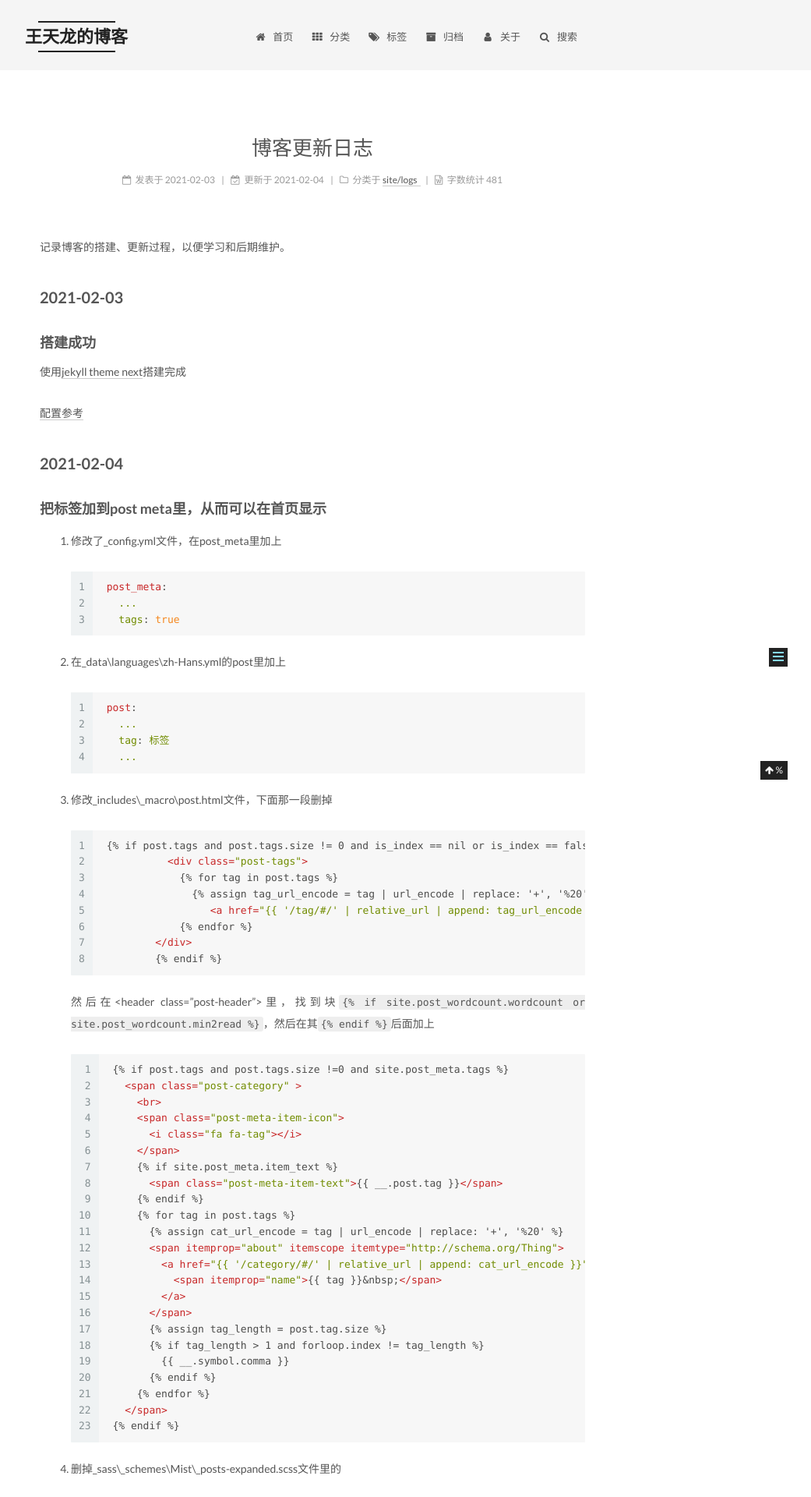
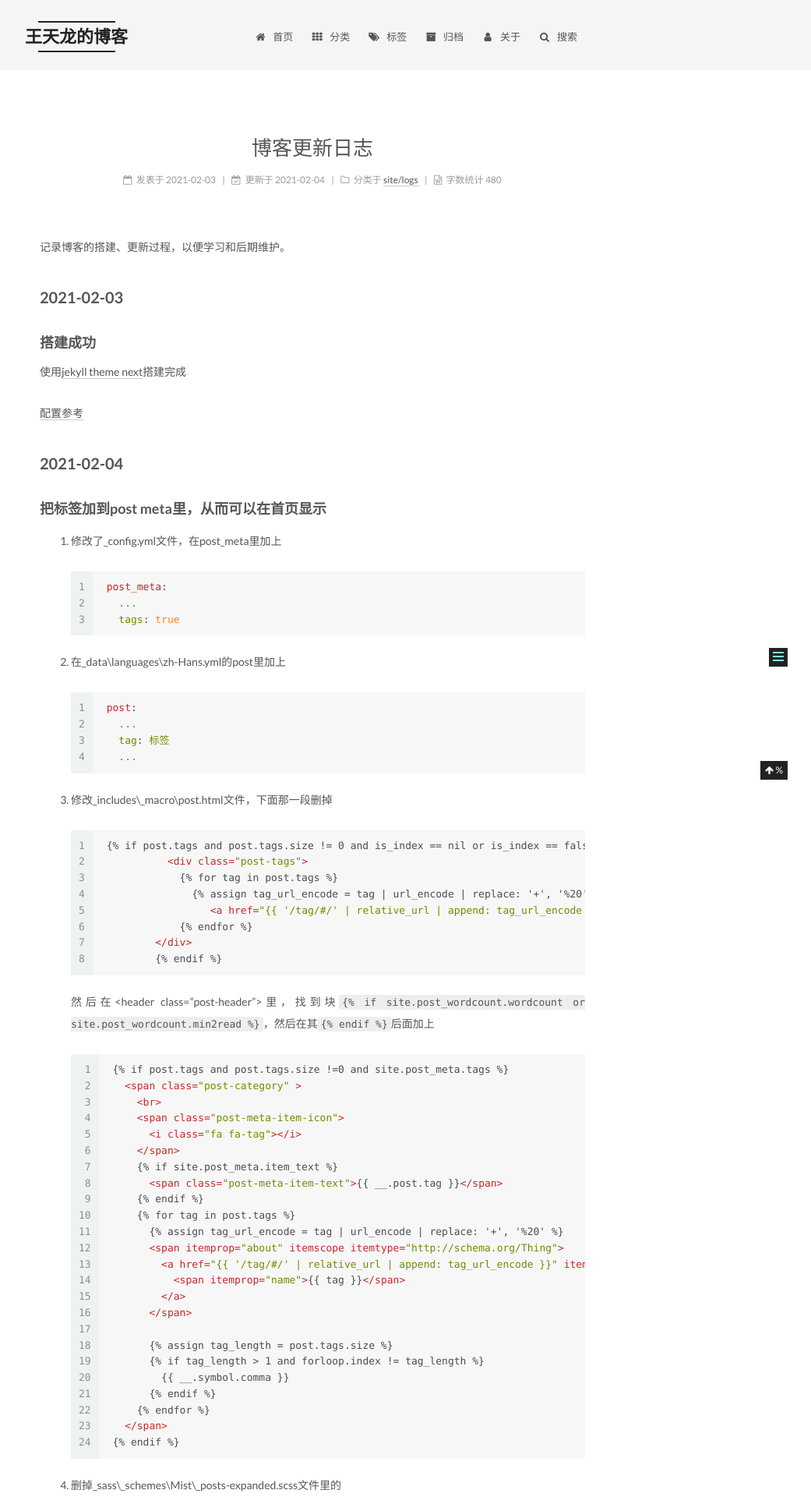
Before and after one commit to wangtl175/wangtl175.git.io, a Jekyll site: the page built from _posts/2021-02-03-update_logs.md, in a window 1280 px wide. Shown: the top 1920 px of the page at 78% size, without its empty margins (239-1280 px from the left). Built offline with Jekyll 4.4.1, drawn with Linux system fonts in a browser that asks for light colours; comment, search, counter and statistics services are not loaded.

Commit message:
fix bugs

````diff
--- a/_includes/_macro/post.html
+++ b/_includes/_macro/post.html
@@ -102,7 +102,7 @@
                 {% assign cat_url_encode = cat | url_encode | replace: '+', '%20' %}
                 <span itemprop="about" itemscope itemtype="http://schema.org/Thing">
                   <a href="{{ '/category/#/' | relative_url | append: cat_url_encode }}" itemprop="url" rel="index">
-                    <span itemprop="name">{{ cat }}&nbsp;</span>
+                    <span itemprop="name">{{ cat }}</span>
                   </a>
                 </span>
 
@@ -264,14 +264,14 @@
                 <span class="post-meta-item-text">{{ __.post.tag }}</span>
               {% endif %}
               {% for tag in post.tags %}
-                {% assign cat_url_encode = tag | url_encode | replace: '+', '%20' %}
+                {% assign tag_url_encode = tag | url_encode | replace: '+', '%20' %}
                 <span itemprop="about" itemscope itemtype="http://schema.org/Thing">
-                  <a href="{{ '/category/#/' | relative_url | append: cat_url_encode }}" itemprop="url" rel="index">
-                    <span itemprop="name">{{ tag }}&nbsp;</span>
+                  <a href="{{ '/tag/#/' | relative_url | append: tag_url_encode }}" itemprop="url" rel="tag">
+                    <span itemprop="name">{{ tag }}</span>
                   </a>
                 </span>
 
-                {% assign tag_length = post.tag.size %}
+                {% assign tag_length = post.tags.size %}
                 {% if tag_length > 1 and forloop.index != tag_length %}
                   {{ __.symbol.comma }}
                 {% endif %}
--- a/_posts/2021-02-03-update_logs.md
+++ b/_posts/2021-02-03-update_logs.md
@@ -8,6 +8,8 @@ comments: false
 ---
 
 记录博客的搭建、更新过程，以便学习和后期维护。
+
+{% raw %}
 
 ### 2021-02-03
 
@@ -40,8 +42,6 @@ comments: false
 
 3. 修改\_includes\\\_macro\post.html文件，下面那一段删掉
 
-    {% raw %}
-
     ```html
     {% if post.tags and post.tags.size != 0 and is_index == nil or is_index == false%}
               <div class="post-tags">
@@ -66,13 +66,14 @@ comments: false
           <span class="post-meta-item-text">{{ __.post.tag }}</span>
         {% endif %}
         {% for tag in post.tags %}
-          {% assign cat_url_encode = tag | url_encode | replace: '+', '%20' %}
+          {% assign tag_url_encode = tag | url_encode | replace: '+', '%20' %}
           <span itemprop="about" itemscope itemtype="http://schema.org/Thing">
-            <a href="{{ '/category/#/' | relative_url | append: cat_url_encode }}" itemprop="url" rel="index">
-              <span itemprop="name">{{ tag }}&nbsp;</span>
+            <a href="{{ '/tag/#/' | relative_url | append: tag_url_encode }}" itemprop="url" rel="tag">
+              <span itemprop="name">{{ tag }}</span>
             </a>
           </span>
-          {% assign tag_length = post.tag.size %}
+
+          {% assign tag_length = post.tags.size %}
           {% if tag_length > 1 and forloop.index != tag_length %}
             {{ __.symbol.comma }}
           {% endif %}
@@ -80,8 +81,6 @@ comments: false
       </span>
     {% endif %}
     ```
-
-    {% endraw %}
 
 4. 删掉\_sass\\\_schemes\Mist\\\_posts-expanded.scss文件里的
 
@@ -96,3 +95,5 @@ comments: false
         a:hover { background: $grey-light; }
       }
     ```
+
+    {% endraw %}
````
